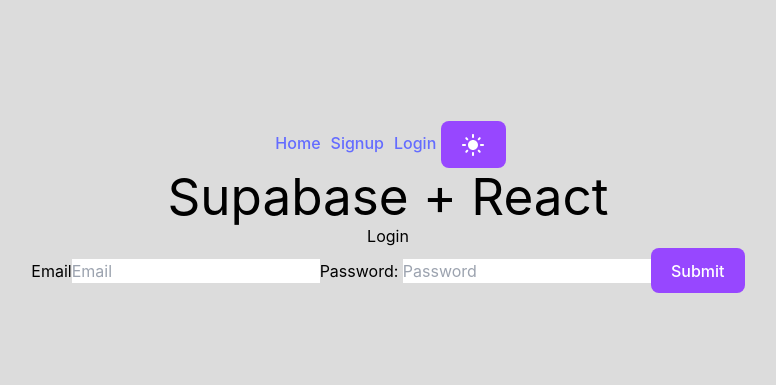
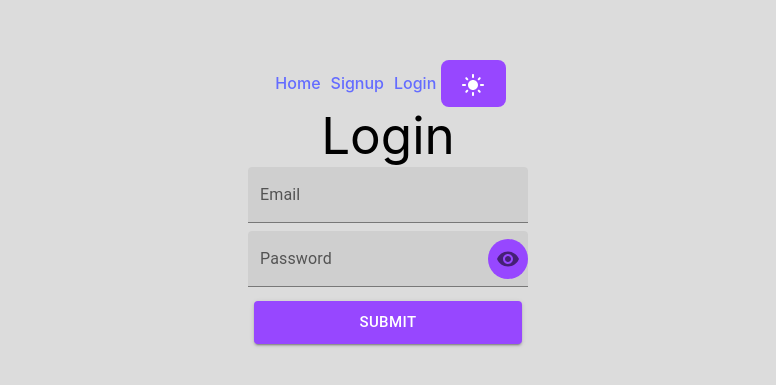
Before and after one commit to Thenlie/Streamability, a React (Vite) app: page /auth/login in a window 1280 px wide. Shown: the part 193-578 px from the top of the page, without its empty margins (252-1028 px from the left). Built offline with nearby package versions, Linux system fonts and the light colour scheme; no server answers.

Commit message:
Update login form

```diff
--- a/src/components/auth/LoginForm.tsx
+++ b/src/components/auth/LoginForm.tsx
@@ -1,7 +1,10 @@
 import React, { useState } from 'react';
+import ErrorMessage from '../ErrorMessage';
 import { SUPABASE } from '../../helpers/supabaseClient';
 import { useSessionContext } from '../../hooks';
 import { Navigate } from 'react-router-dom';
+import { Button, InputAdornment, FilledInput, InputLabel, FormControl, IconButton } from '@mui/material';
+import { Visibility, VisibilityOff } from '@mui/icons-material';
 
 /**
  * @returns {JSX.Element}
@@ -9,7 +12,10 @@
 export default function LoginForm(): JSX.Element {
 	const { session } = useSessionContext();
 	const [email, setEmail] = useState('');
+	const [emailError, setEmailError] = useState(false);
 	const [password, setPassword] = useState('');
+	const [passwordError, setPasswordError] = useState(false);
+	const [isPasswordVisible, setIsPasswordVisible] = useState(false);
 	const [errorMessage, setErrorMessage] = useState('');
 
 	if (session) {
@@ -30,6 +36,8 @@
 		// Ensure both fields have input
 		if (!email || !password) {
 			setErrorMessage('All fields must be filled out');
+			if (!email) setEmailError(true);
+			if (!password) setPasswordError(true);
 			return;
 		}
 
@@ -52,34 +60,58 @@
 	}
 
 	return (
-		<div>
-			<div aria-live="polite">
-				<h1>Supabase + React</h1>
-				<p>Login</p>
-				<form onSubmit={signInWithEmail}>
-					<label htmlFor="email">Email</label>
-					<input
-						type="email"
-						placeholder="Email"
+		<div aria-live="polite">
+			<h1>Login</h1>
+			<form onSubmit={signInWithEmail} className='flex flex-col'>
+				<FormControl sx={{m: .5}} variant='filled'>
+					<InputLabel htmlFor='email-input'>Email</InputLabel>
+					<FilledInput
+						id='email-input'
+						type='email'
+						name='email'
+						autoComplete='email'
 						value={email}
+						error={emailError}
 						onChange={(e) => setEmail(e.target.value)}
+						onFocus={() => setEmailError(false)}
 					/>
-					<label htmlFor="password">Password: </label>
-					<input
+				</FormControl>
+				<FormControl sx={{m: .5}} variant='filled'>
+					<InputLabel htmlFor='password-input'>Password</InputLabel>
+					<FilledInput
+						id='password-input'
 						name="password"
-						type="password"
-						placeholder="Password"
+						type={isPasswordVisible ? 'text' : 'password'}
+						autoComplete='new-password'
 						value={password}
+						error={passwordError}
 						onChange={(e) => setPassword(e.target.value)}
+						onFocus={() => setPasswordError(false)}
+						endAdornment={
+							<InputAdornment position='end'>
+								<IconButton
+									aria-label='toggle password visibility'
+									onClick={() => setIsPasswordVisible(prev => !prev)}
+									edge='end'
+								>
+									{isPasswordVisible ? <VisibilityOff /> : <Visibility />}
+								</IconButton>
+							</InputAdornment>
+						}
 					/>
-					<button>
-						Submit
-					</button>
-					{errorMessage.length > 0 && (
-						<p>An error has occurred!</p>
-					)}
-				</form>
-			</div>
+				</FormControl>
+				<Button
+					variant='contained'
+					size='large'
+					type='submit'
+					sx={{ margin: '10px'}}
+				>
+                    Submit
+				</Button>
+				{errorMessage.length > 0 && (
+					<ErrorMessage message={errorMessage} />
+				)}
+			</form>
 		</div>
 	);
 }
```
